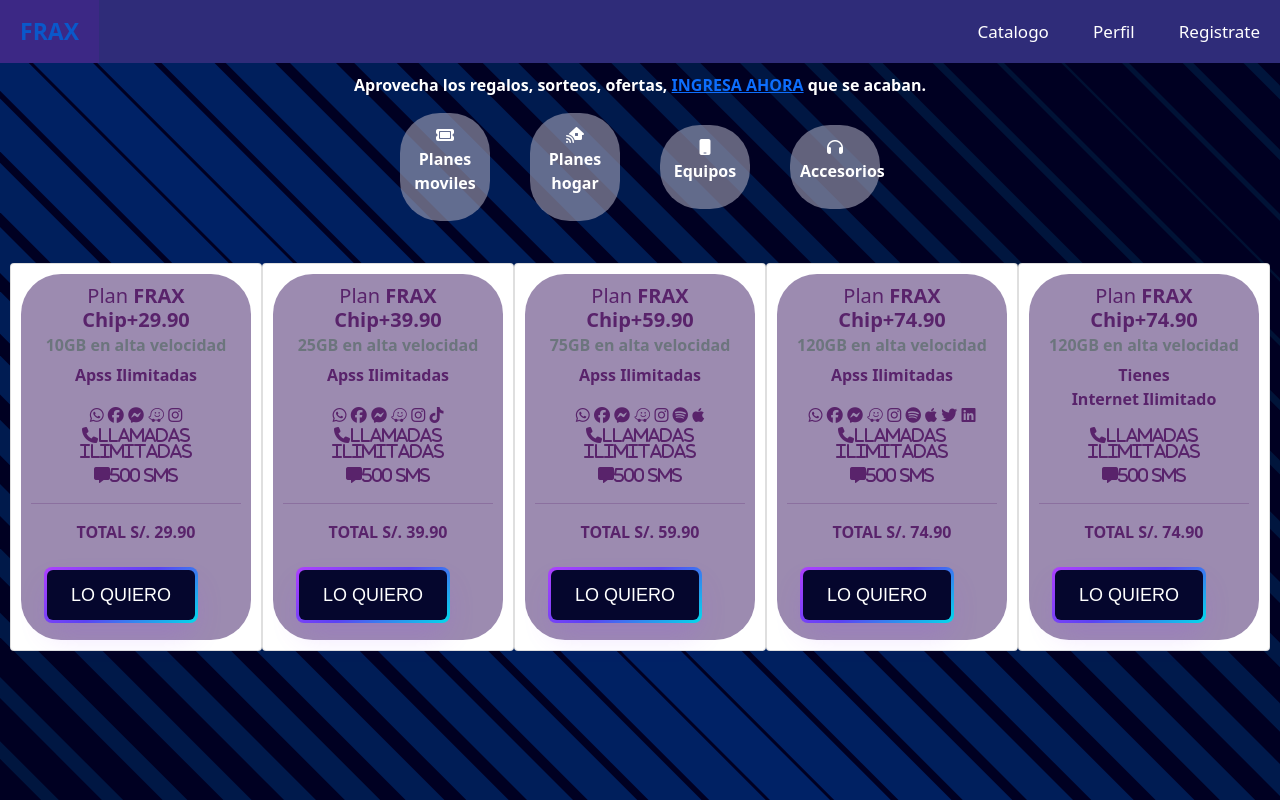
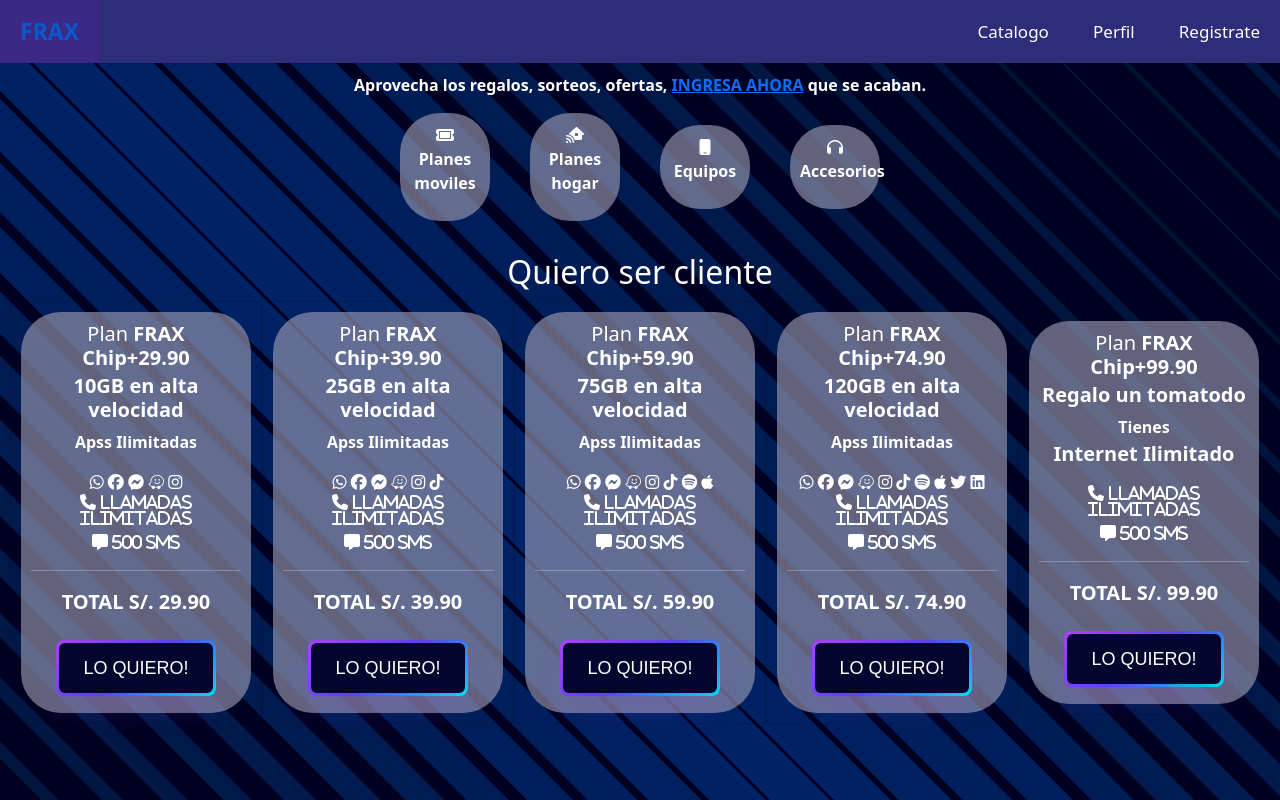
Before and after one commit to FranzEAV/Catalogo, a plain HTML site: page index.html in a window 1280 px wide. Drawn offline with nearby package versions, Linux system fonts and the light colour scheme.

Commit message:
correcciones

```diff
--- a/index.html
+++ b/index.html
@@ -52,7 +52,7 @@
             </div>
         </header>
     </div>
-    <!-- AL USAR EL "BOOTSTRAP" ME GENERA AUTOMATICAMENTE EL MARGEN DE COLOR "BLANCO", POR EL CUAL NO SE PUEDE QUITAR -->
+    <h2>Quiero ser cliente</h2>
     <main class="precios">
         <div class="card" style="width: 18rem;">
             <div class="card-body">
@@ -64,13 +64,13 @@
                 <i class="fa-brands fa-facebook-messenger"></i>
                 <i class="fa-brands fa-waze"></i>
                 <i class="fa-brands fa-instagram"></i>
-                <i class="fa-solid fa-phone">Llamadas ilimitadas</i>
-                <i class="fa-solid fa-message">500 sms</i>
+                <i class="fa-solid fa-phone"> Llamadas ilimitadas</i>
+                <i class="fa-solid fa-message"> 500 sms</i>
                 <hr>
                 <p><b>TOTAL S/. 29.90</b></p>
                 <div class="btn">
                     <button>
-                        <span class="text">LO QUIERO</span>
+                        <span class="text">LO QUIERO!</span>
                     </button>
                 </div>
             </div>
@@ -86,13 +86,13 @@
                 <i class="fa-brands fa-waze"></i>
                 <i class="fa-brands fa-instagram"></i>
                 <i class="fa-brands fa-tiktok"></i>
-                <i class="fa-solid fa-phone">Llamadas ilimitadas</i>
-                <i class="fa-solid fa-message">500 sms</i>
+                <i class="fa-solid fa-phone"> Llamadas ilimitadas</i>
+                <i class="fa-solid fa-message"> 500 sms</i>
                 <hr>
                 <p><b>TOTAL S/. 39.90</b></p>
                 <div class="btn">
                     <button>
-                        <span class="text">LO QUIERO</span>
+                        <span class="text">LO QUIERO!</span>
                     </button>
                 </div>
             </div>
@@ -107,15 +107,16 @@
                 <i class="fa-brands fa-facebook-messenger"></i>
                 <i class="fa-brands fa-waze"></i>
                 <i class="fa-brands fa-instagram"></i>
+                <i class="fa-brands fa-tiktok"></i>
                 <i class="fa-brands fa-spotify"></i>
                 <i class="fa-brands fa-apple"></i>
-                <i class="fa-solid fa-phone">Llamadas ilimitadas</i>
-                <i class="fa-solid fa-message">500 sms</i>
+                <i class="fa-solid fa-phone"> Llamadas ilimitadas</i>
+                <i class="fa-solid fa-message"> 500 sms</i>
                 <hr>
                 <p><b>TOTAL S/. 59.90</b></p>
                 <div class="btn">
                     <button>
-                        <span class="text">LO QUIERO</span>
+                        <span class="text">LO QUIERO!</span>
                     </button>
                 </div>
             </div>
@@ -130,33 +131,34 @@
                 <i class="fa-brands fa-facebook-messenger"></i>
                 <i class="fa-brands fa-waze"></i>
                 <i class="fa-brands fa-instagram"></i>
+                <i class="fa-brands fa-tiktok"></i>
                 <i class="fa-brands fa-spotify"></i>
                 <i class="fa-brands fa-apple"></i>
                 <i class="fa-brands fa-twitter"></i>
                 <i class="fa-brands fa-linkedin"></i>
-                <i class="fa-solid fa-phone">Llamadas ilimitadas</i>
-                <i class="fa-solid fa-message">500 sms</i>
+                <i class="fa-solid fa-phone"> Llamadas ilimitadas</i>
+                <i class="fa-solid fa-message"> 500 sms</i>
                 <hr>
                 <p><b>TOTAL S/. 74.90</b></p>
                 <div class="btn">
                     <button>
-                        <span class="text">LO QUIERO</span>
+                        <span class="text">LO QUIERO!</span>
                     </button>
                 </div>
             </div>
         </div>
         <div class="card" style="width: 18rem;">
             <div class="card-body">
-                <h5 class="card-title">Plan <b>FRAX Chip+74.90</b></h5>
-                <h6 class="card-subtitle mb-2 text-muted"><b>120GB en alta velocidad</b></h6>
+                <h5 class="card-title">Plan <b>FRAX Chip+99.90</b></h5>
+                <h6 class="card-subtitle mb-2 text-muted"><b>Regalo un tomatodo</b></h6>
                 <p class="card-text">Tienes<br><b>Internet Ilimitado</b></p>
-                <i class="fa-solid fa-phone">Llamadas ilimitadas</i>
-                <i class="fa-solid fa-message">500 sms</i>
+                <i class="fa-solid fa-phone"> Llamadas ilimitadas</i>
+                <i class="fa-solid fa-message"> 500 sms</i>
                 <hr>
-                <p><b>TOTAL S/. 74.90</b></p>
+                <p><b>TOTAL S/. 99.90</b></p>
                 <div class="btn">
                     <button>
-                        <span class="text">LO QUIERO</span>
+                        <span class="text">LO QUIERO!</span>
                     </button>
                 </div>
             </div>
--- a/src/css/estilos.css
+++ b/src/css/estilos.css
@@ -91,6 +91,11 @@ body{
     border-radius: 40px;
 }
 
+h2{
+    color: white;
+    text-align: center;
+}
+
 /* main o precios */
 
 .precios {
@@ -105,11 +110,18 @@ body{
 
 .card {
     opacity: 100%;
+    background-color: #e7f3eb00;
+
+    display: flex;
+    justify-content: space-between;
+    box-sizing: border-box;
+    text-align: center;
+    align-items: center;
 }
 
 .card-body {
-    color: rgb(89, 35, 107);
-    background-color: #644983a2;
+    color: white;
+    background-color: #9a9ab1a2;
     font-weight: 600;
     text-align: center;
     box-sizing: border-box;
@@ -119,10 +131,9 @@ body{
     margin: 10px;
 }
 
-.btn {
-    display: flex;
-    text-align: center;
-    align-items: center;
+.card-body b{
+    color: white;
+    font-size: 20px;
 }
 
 button {
@@ -148,6 +159,8 @@ button {
     white-space: nowrap;
     cursor: pointer;
     transition: all .3s;
+    text-align: center;
+    align-items: center;
 }
 
 button:active,
```
Also changed, not shown: src/img/HonorX8b.jpg (renamed from src/HonorX8b.jpg), src/img/HwaweiP60Pro.jpg (renamed from src/HwaweiP60Pro.jpg), src/img/MotorolaMotoG84.jpg (renamed from src/MotorolaMotoG84.jpg), src/img/OppoReno8Pro.jpg (renamed from src/OppoReno8Pro.jpg), src/img/RealmeGTNeo5.jpg (renamed from src/RealmeGTNeo5.jpg), src/img/iphone15.jpg (renamed from src/iphone15.jpg), src/img/iphone15ProMax.jpg (renamed from src/iphone15ProMax.jpg), src/img/samsung-S24.jpg (renamed from src/samsung-S24.jpg), src/img/samsung-S24Ultra.jpg (renamed from src/samsung-S24Ultra.jpg), src/img/xiaomiRedmiNote13.jpg (renamed from src/xiaomiRedmiNote13.jpg), src/img/xiaomiRedmiNote13Pro.jpg (renamed from src/xiaomiRedmiNote13Pro.jpg).
